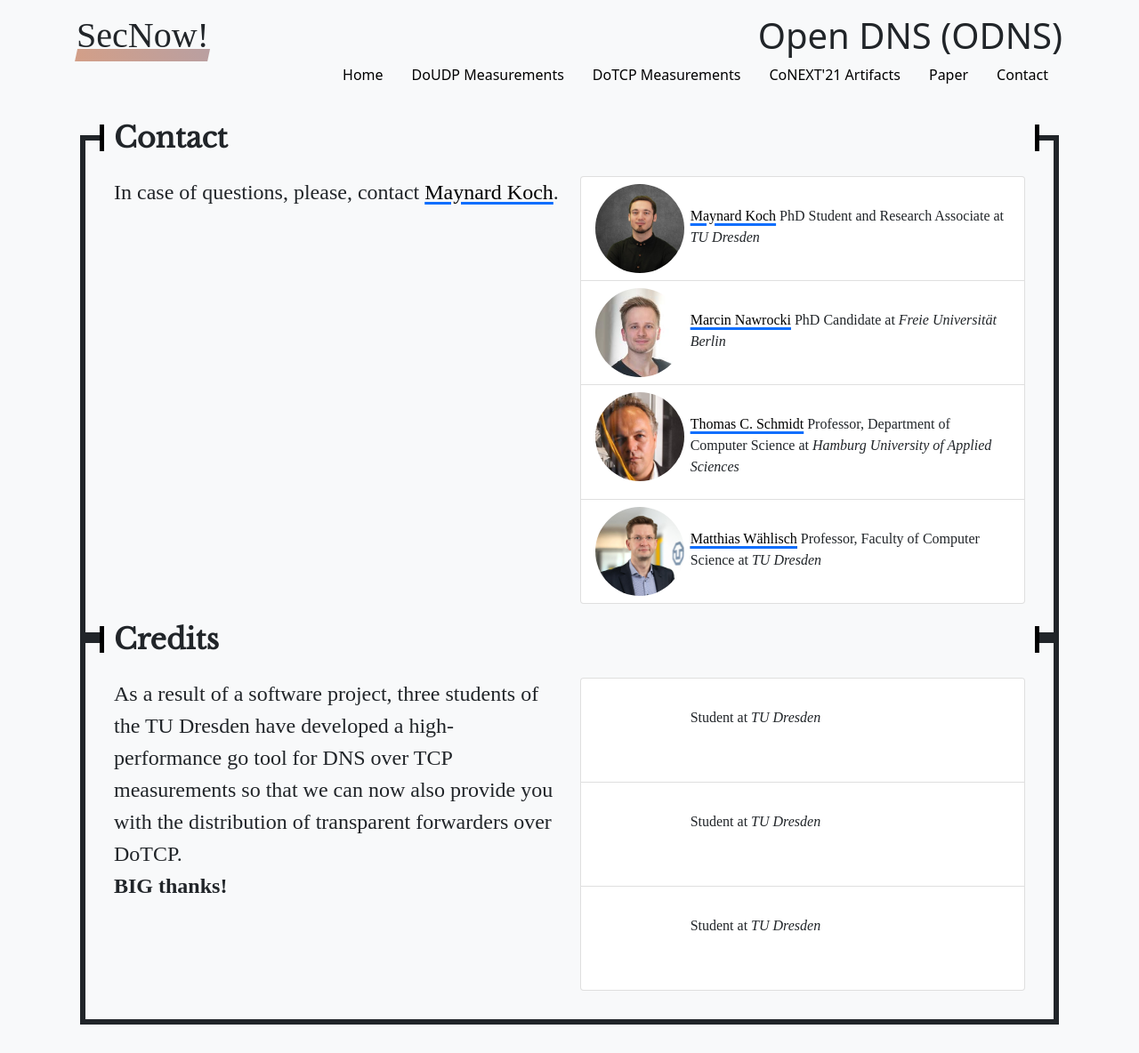
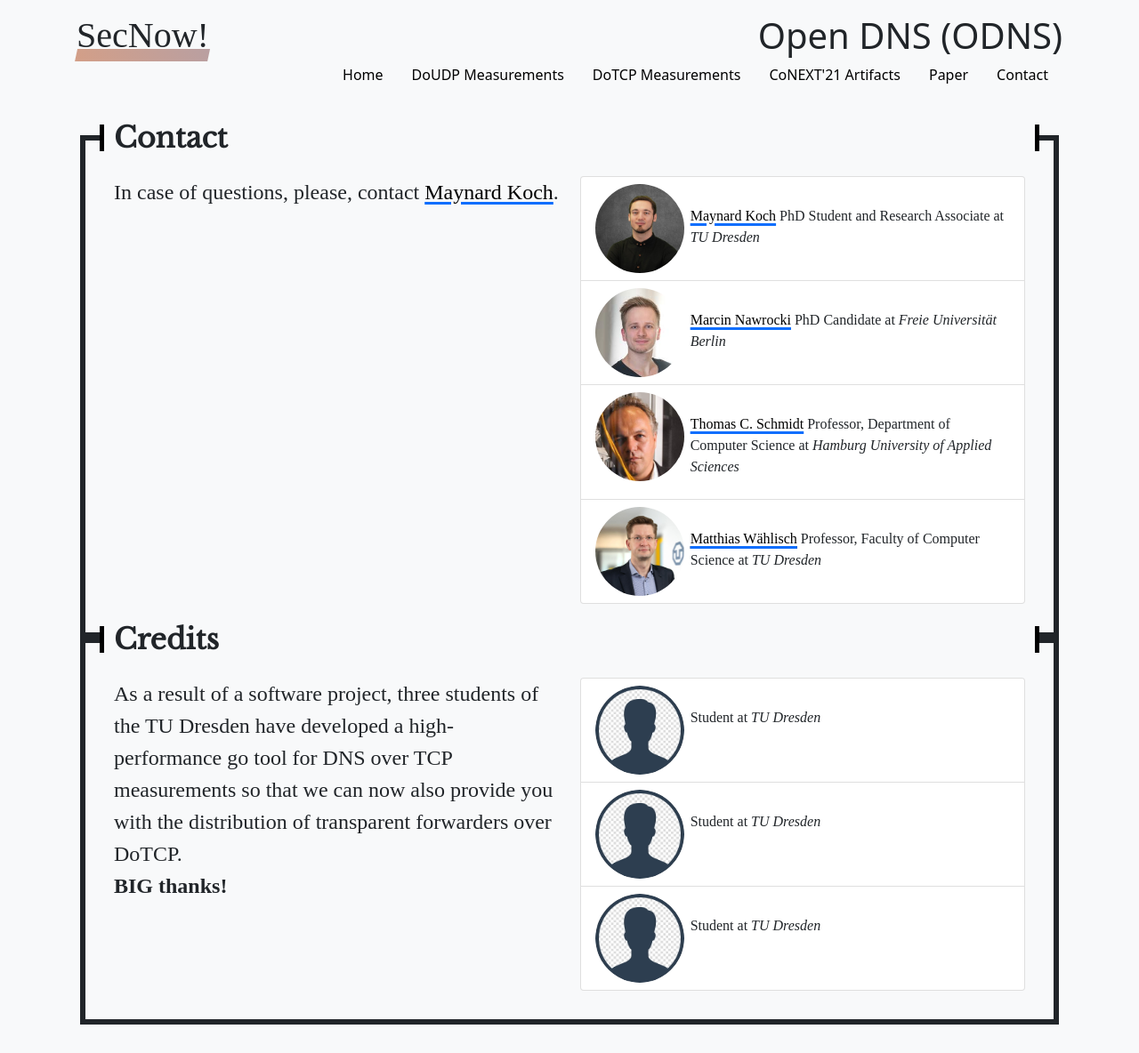
Before and after one commit to netd-tud/odns.secnow.net, a Jekyll site: the page built from contact.md, in a window 1280 px wide. Shown: the whole page at 89% size. Built offline with Jekyll 4.4.1, drawn with Linux system fonts in a browser that asks for light colours; some web fonts are replaced.

Commit message:
Update site.scss

```diff
--- a/_sass/site.scss
+++ b/_sass/site.scss
@@ -114,4 +114,7 @@ a {
     &.mk {
         background-image: url('/assets/img/heads/mk.jpg');
     }
+    &.silhouette {
+        background-image: url('/assets/img/heads/silhouette.jpg');
+    }
 }
```
